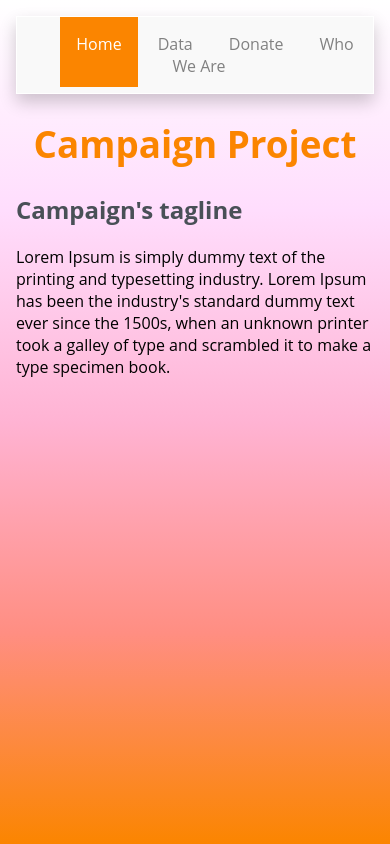
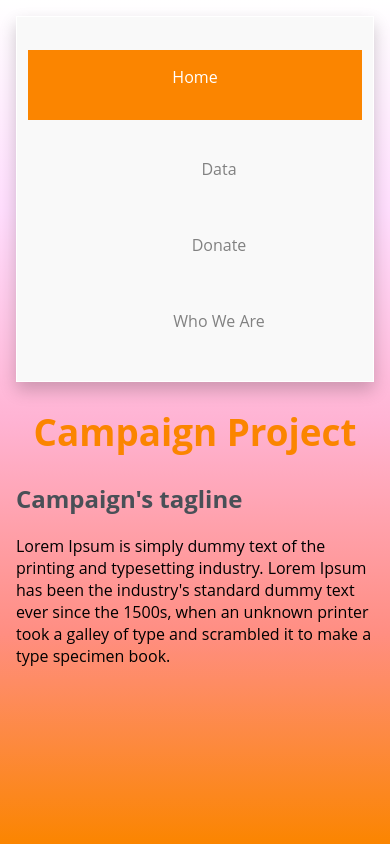
Before and after one commit to valentina177/mmp460, a plain HTML site: page index.html in a window 390 px wide. Drawn offline with Linux system fonts and the light colour scheme.

Commit message:
upload new files

```diff
--- a/index.html
+++ b/index.html
@@ -5,11 +5,13 @@
     <meta name="viewport" content="width=device-width, initial-scale=1.0">
     <title>Web Page Title</title>
     <link rel="stylesheet" href="styles.css">
+    <script src="toggle-menu.js"></script>
   </head>
   <body>
       <div id="wrapper">
         <nav>
-          <ul>
+          <div class="nav-menu" id="menu">
+          <ul >
             <li><a href="index.html" class="active" id="home">Home</a></li>
             <li><a href="#">Data</a></li>
             <li><a href="#">Donate</a></li>
--- a/styles.css
+++ b/styles.css
@@ -7,7 +7,6 @@ Try to create an appealing design, keeping these principles and tips in mind:
 	5.Adjust your design based on the screen size (try to create a responsive menu by using @media-queries)
 You may add some Javascript, but you don't have to.
 */
-
 body {
   height: 100%;
   margin: 0;
@@ -16,18 +15,17 @@ body {
   background-image: linear-gradient(to bottom, #ffffff, #ffddfd, #ffb3d3, #ff8e82, #fb8500);
 }
 
-h1,h2,p, li{
+h1, h2, p, li {
   font-family: 'Open Sans', sans-serif;
-
 }
 
-h1{
+h1 {
   text-align: center;
   font-size: 2.3em;
   color: #fb8500;
 }
 
-h2{
+h2 {
   color: #495057;
 }
 
@@ -65,11 +63,33 @@ li a.active {
   background-color: #fb8500;
   padding-bottom: 2em;
   color: white;
-
 }
 
 li a:hover:not(.active) {
-  background-color:#ff8e82;
+  background-color: #ff8e82;
   padding-bottom: 2em;
   color: white;
 }
+
+@media only screen and (min-width: 320px) and (max-width: 768px) {
+  ul {
+    padding: 0.70em;
+    text-align: center;
+  }
+
+  li a {
+    display: block;
+  }
+
+  li a.active {
+    padding-bottom: 2em;
+    margin: 0;
+  }
+
+  li a:hover:not(.active) {
+    padding-bottom: 2em;
+    margin: 0;
+  }
+}
+
+/*closing @media query*/
```
Lines whose indentation alone changed are shown as unchanged.
